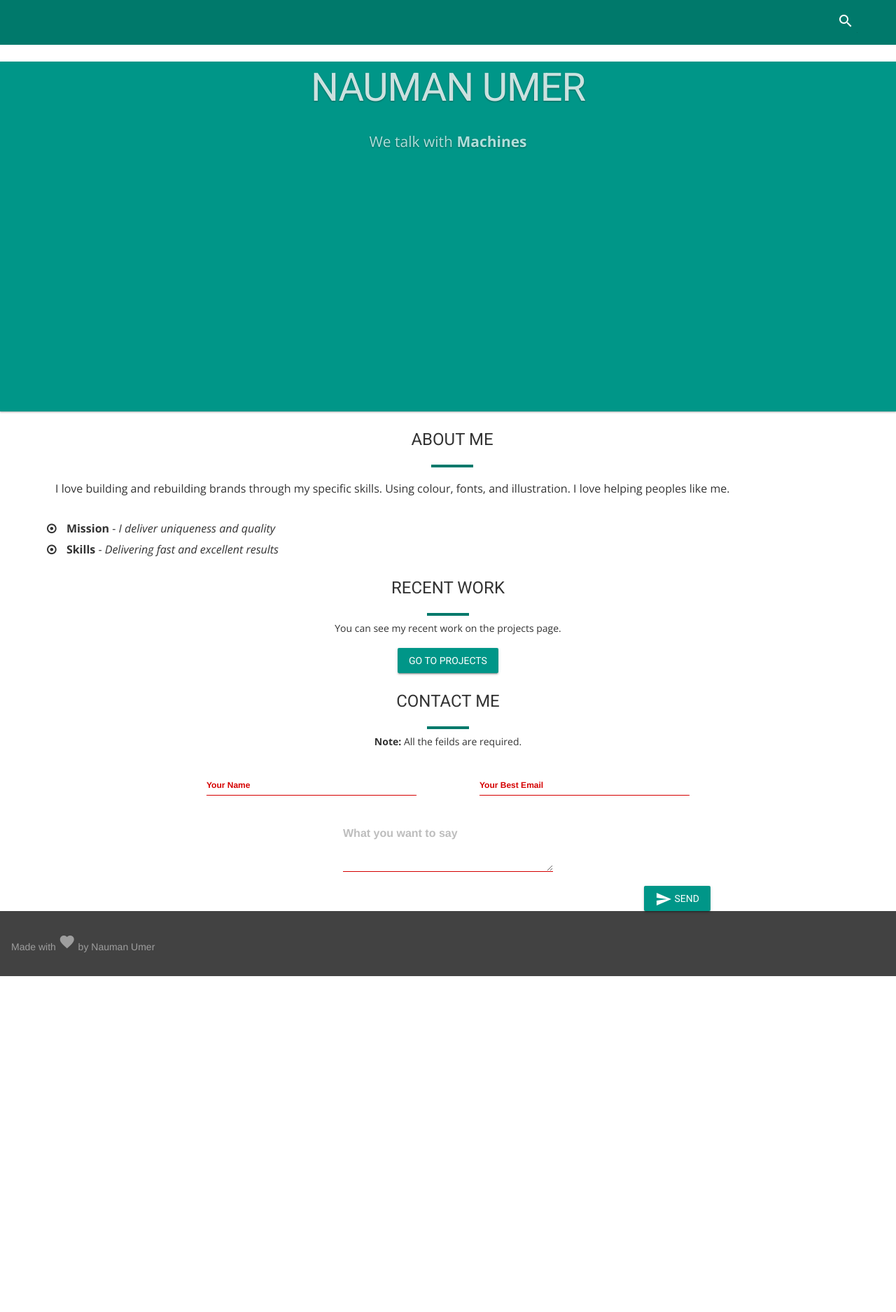
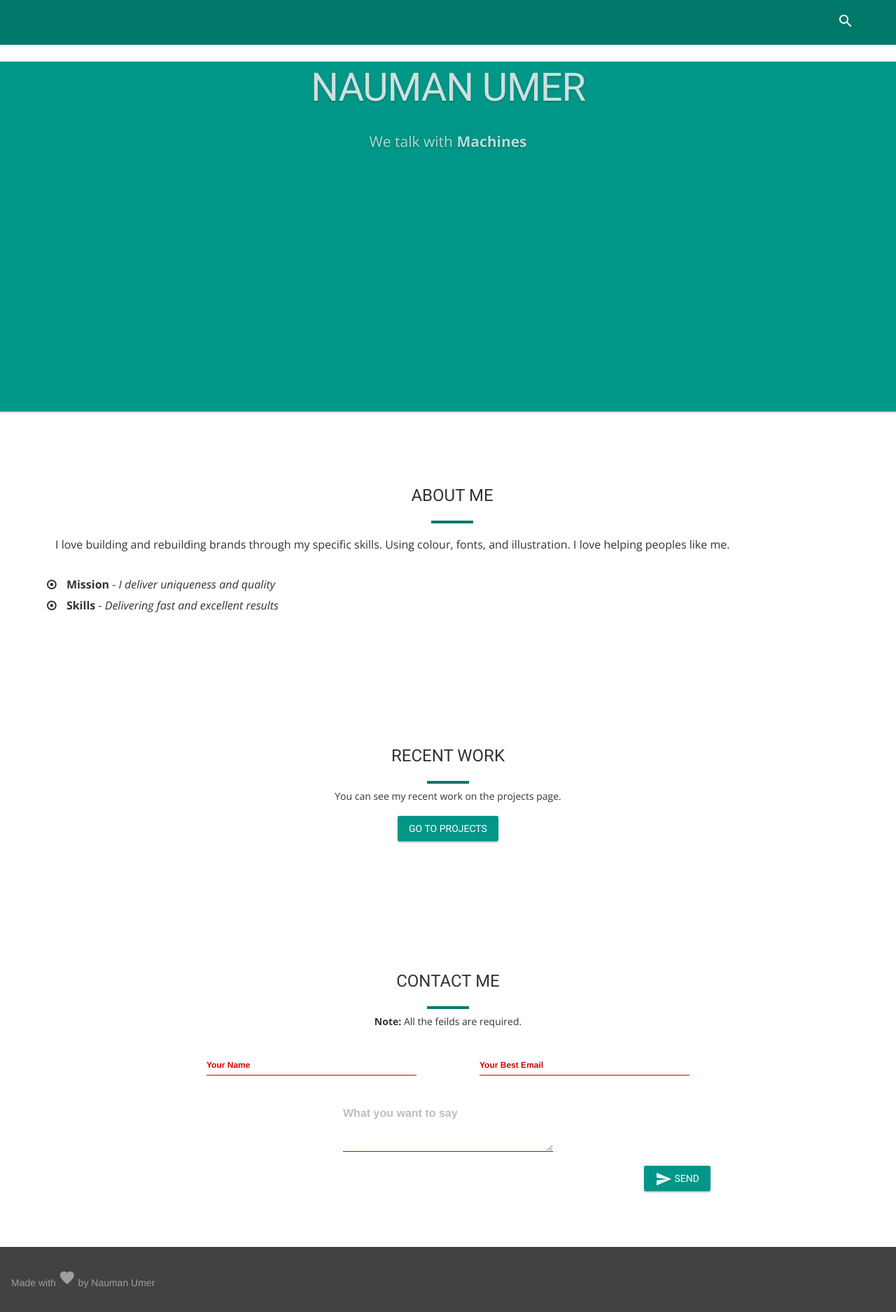
Before and after one commit to nmanumr/nmanumr.com, a Jekyll site: the page built from index.html, in a window 1280 px wide. Shown: the whole page at 70% size. Built offline with Jekyll 4.4.1, drawn with Linux system fonts in a browser that asks for light colours; nearby versions of some CDN libraries.

Commit message:
Update style.css

```diff
--- a/BootStrap/css/style.css
+++ b/BootStrap/css/style.css
@@ -43,6 +43,9 @@
 	text-decoration: none;
 	color:  #00796B;
 }
+section{
+ padding: 80px 0;
+}
 .clearfix:after {
      visibility: hidden;
      display: block;
```
